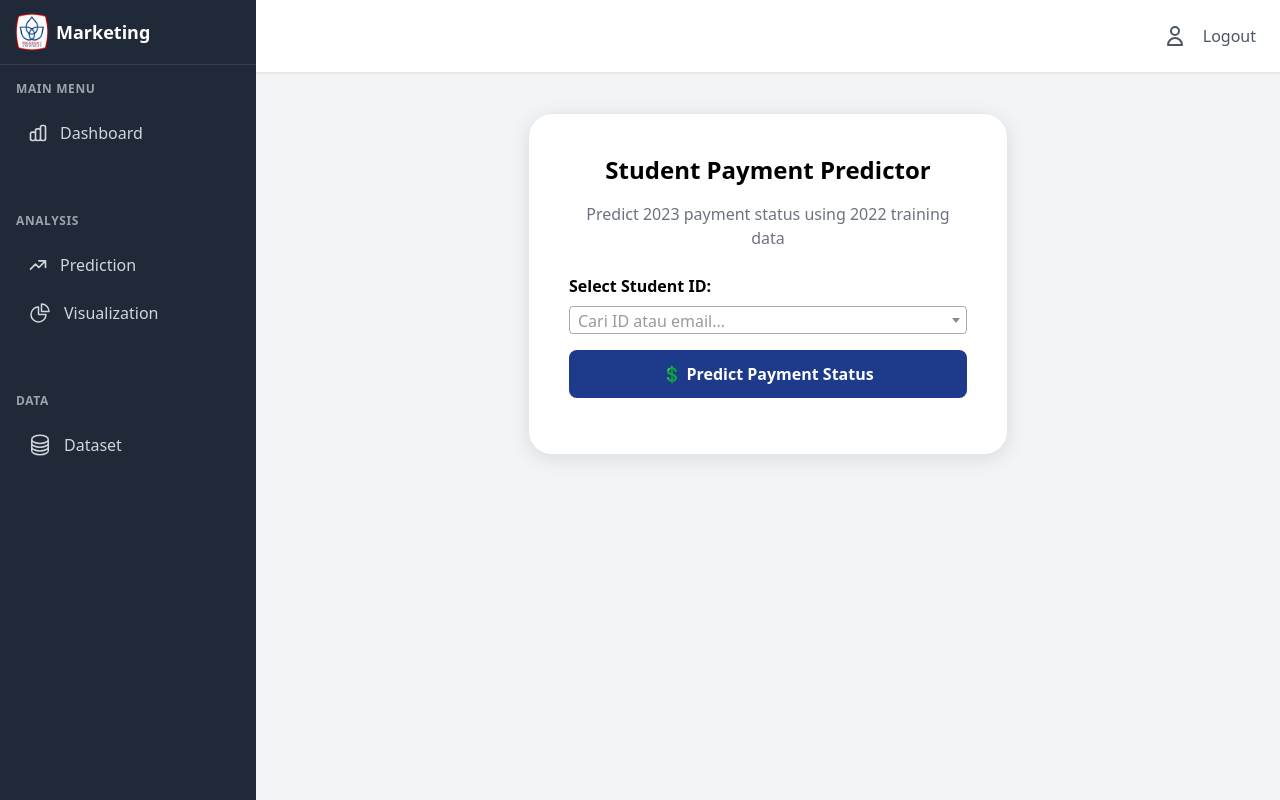
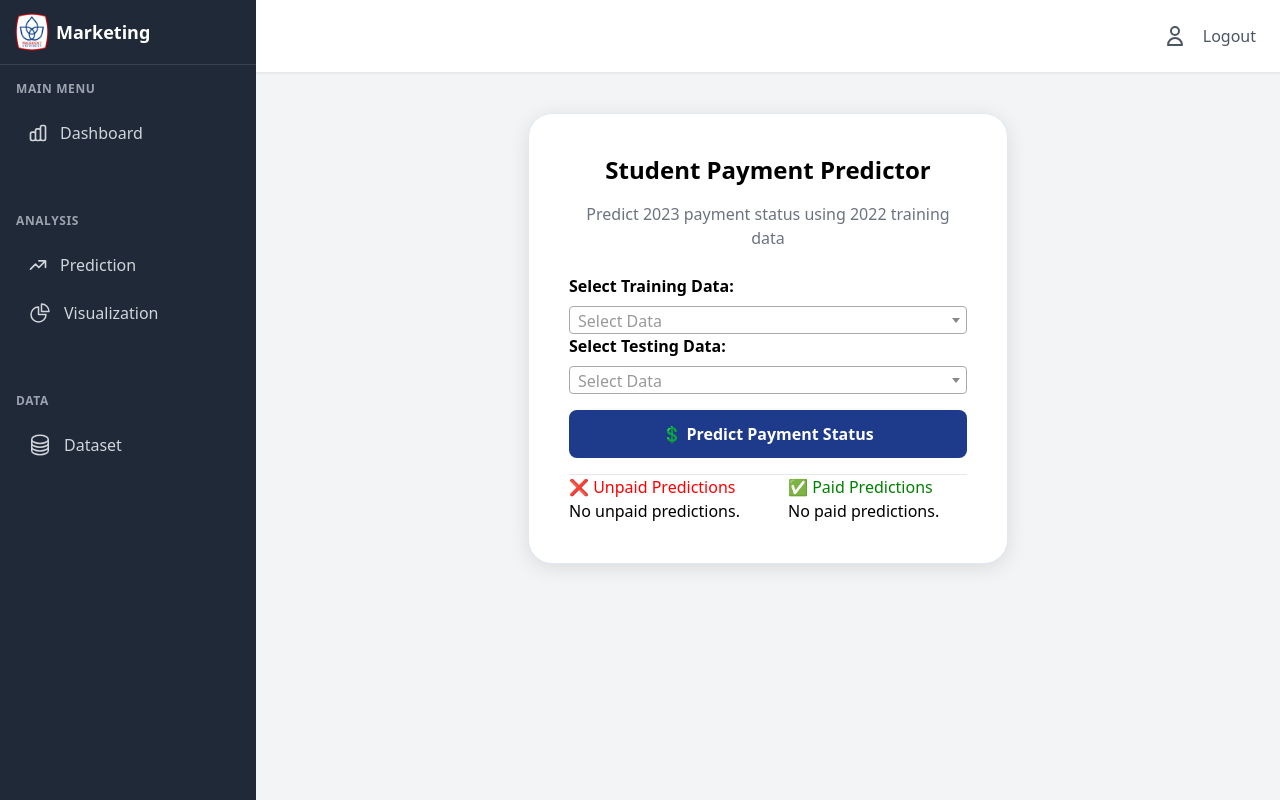
Before and after one commit to najlasjad/marketing, a Django app: page /prediction/ in a window 1280 px wide. Run offline with Django 5.2, Linux system fonts and the light colour scheme; a user stored in the database is signed in; data that the repository does not hold is empty; some libraries are stand-ins or nearby versions.

Commit message:
prediction revise

```diff
--- a/marketing_app/templates/dashboard.html
+++ b/marketing_app/templates/dashboard.html
@@ -487,7 +487,7 @@
                 </div>
 
                 <div class="charts-container" style="display: flex; flex-direction: column;">
-                    <h1 style="margin-bottom: 10px; font-size: 50px">🗺️ Student Distribution Map per Province</h1>
+                    <h1 style="margin-bottom: 10px; font-size: 30px">🗺️ Student Distribution Map per Province</h1>
                     <div class="chart" style="width: 100%; max-width: 1000px; margin: auto;">
                         {{ map_html|safe }}
                     </div>
--- a/marketing_app/templates/prediction.html
+++ b/marketing_app/templates/prediction.html
@@ -246,55 +246,63 @@
 
       <form method="post">
         {% csrf_token %}
-        <label for="idregistrantdata" class="block font-semibold mb-2">Select Student ID:</label>
-          <select name="idregistrantdata" id="idregistrantdata" onchange="this.form.submit()" class="select2 w-full p-3 border border-gray-300 rounded-lg mb-4">
-            <option value="">-- Choose ID --</option>
-            {% for student in student_options %}
-              <option value="{{ student.idregistrantdata }}" {% if student.idregistrantdata == selected_idregistrantdata %}selected{% endif %}>
-                {{ student.idregistrantdata }} - {{ student.email }}
+        <label for="training_file_id" class="block font-semibold mb-2">Select Training Data:</label>
+          <select name="training_file_id" id="training_file_id" onchange="this.form.submit()" class="select2 w-full p-3 border border-gray-300 rounded-lg mb-4">
+            <option value="">-- Choose Training Data --</option>
+            {% for doc in documents %}
+              <option value="{{ doc.id }}" {% if doc.id|stringformat:"s" == selected_train %}selected{% endif %}>
+                {{ doc.name }}
               </option>
             {% endfor %}
           </select>
 
-
-        {% if selected_student_data %}
-        <div class="bg-gray-50 border rounded-lg p-4 mb-4">
-          <h2 class="text-lg font-semibold mb-2">Student Information</h2>
-          <p><strong>ID:</strong> {{ selected_student_data.idregistrantdata }}</p>
-          <p><strong>Email:</strong> {{ selected_student_data.email }}</p>
-          <p><strong>Group:</strong> {{ selected_student_data.groupreg }}</p>
-          <p><strong>Reg Type:</strong> {{ selected_student_data.regtype }}</p>
-          <p><strong>School Type:</strong> {{ selected_student_data.idschooltypedata }}</p>
-          <p><strong>Major:</strong> {{ selected_student_data.idmajordata }}</p>
-          <p><strong>Province:</strong> {{ selected_student_data.iddataprovinces }}</p>
-          <p><strong>Payment Amount:</strong> Rp {{ selected_student_data.paymentamount|floatformat:0|intcomma }}</p>
-        </div>
-        {% endif %}
+          <label for="testing_file_id" class="block font-semibold mb-2">Select Testing Data:</label>
+          <select name="testing_file_id" id="testing_file_id" onchange="this.form.submit()" class="select2 w-full p-3 border border-gray-300 rounded-lg mb-4">
+            <option value="">-- Choose Testing Data --</option>
+            {% for doc in documents %}
+              <option value="{{ doc.id }}" {% if doc.id|stringformat:"s" == selected_test %}selected{% endif %}>
+                {{ doc.name }}
+              </option>
+            {% endfor %}
+          </select>
 
         <button type="submit" class="w-full bg-blue-900 hover:bg-blue-800 text-white font-semibold py-3 px-4 rounded-lg my-4">
           💲 Predict Payment Status
         </button>
       </form>
 
-      {% if prediction_results %}
-      <div class="bg-white border border-blue-200 rounded-lg p-4 mt-4">
-        <h2 class="text-lg font-bold mb-2">Prediction Result</h2>
-        {% if prediction_results.error %}
-          <p class="text-red-500">{{ prediction_results.error }}</p>
-        {% else %}
-          <p><strong>Status:</strong> {{ prediction_results.status }}</p>
-          <p><strong>Probability Paid:</strong> {{ prediction_results.probability_paid }}%</p>
-          <p><strong>Probability Not Paid:</strong> {{ prediction_results.probability_unpaid }}%</p>
-        {% endif %}
+      <hr>
+
+      <div style="display: flex; gap: 40px;">
+        <div style="flex: 1;">
+          <h3 style="color: red;">❌ Unpaid Predictions</h3>
+          <ul>
+            {% for row in predictions_unpaid %}
+              <li>ID: {{ row.idregistrantdata }} | Prob: {{ row.proba_unpaid|floatformat:2 }}%</li>
+            {% empty %}
+              <li>No unpaid predictions.</li>
+            {% endfor %}
+          </ul>
+        </div>
+
+        <div style="flex: 1;">
+          <h3 style="color: green;">✅ Paid Predictions</h3>
+          <ul>
+            {% for row in predictions_paid %}
+              <li>ID: {{ row.idregistrantdata }} | Prob: {{ row.proba_paid|floatformat:2 }}%</li>
+            {% empty %}
+              <li>No paid predictions.</li>
+            {% endfor %}
+          </ul>
+        </div>
       </div>
-      {% endif %}
     </div>
   </body>
 
   <script>
     $(document).ready(function() {
       $('.select2').select2({
-        placeholder: "Cari ID atau email...",
+        placeholder: "Select Data",
         allowClear: true,
         width: '100%'
       });
--- a/marketing_app/views.py
+++ b/marketing_app/views.py
@@ -335,130 +335,107 @@ def delete_dataset(request, id):
 def prediction_view(request):
     is_admin = request.user.is_superuser or request.user.is_staff
     documents = Document.objects.all().order_by('-uploaded_at')
-    test_doc = documents.filter(name__icontains='2023').first()
 
-    prediction_results = None
-    selected_idregistrantdata = request.POST.get(
-        'idregistrantdata') if request.method == 'POST' else None
-    selected_student_data = None
-    student_options = []
-    test_df = None
+    training_file_id = request.POST.get('training_file_id')
+    testing_file_id = request.POST.get('testing_file_id')
 
-    selected_columns = [
-        'idregistrantdata',
-        'groupreg',
-        'regtype',
-        'iddataregkhusustype',
-        'idschooltypedata',
-        'idschooljurusandata',
-        'email',
-        'idmajordata',
-        'idcountrydata',
-        'iddataprovinces',
-        'iddataregencies',
-        'paymentamount',
-        'ispaid',
-    ]
+    training_df = None
+    testing_df = None
+    predictions_paid = []
+    predictions_unpaid = []
 
-    ump_mapping = {
-        0: 2725504, 11: 3166460, 12: 2522609, 13: 2512539, 14: 2938564, 15: 2698940,
-        16: 3144446, 17: 2238094, 18: 2440486, 19: 3264884, 21: 3050172, 31: 4641854,
-        32: 1841487, 33: 1812935, 34: 1840915, 35: 1891567, 36: 2501203, 51: 2516971,
-        52: 2207212, 53: 1975000, 61: 2434328, 62: 2922516, 63: 2906473, 64: 3014497,
-        65: 3016738, 71: 3310723, 72: 2390739, 73: 3165876, 74: 2576016, 75: 2800580,
-        76: 2678863, 81: 2619312, 82: 2862231, 91: 3200000, 94: 3561932,
-    }
+    if training_file_id and testing_file_id:
+        try:
+            # Ambil path file
+            train_doc = Document.objects.get(id=training_file_id)
+            test_doc = Document.objects.get(id=testing_file_id)
 
-    if test_doc:
+            # Load CSV
+            training_df = pd.read_csv(
+                train_doc.file.path, delimiter=';', encoding='utf-8')
+            testing_df = pd.read_csv(
+                test_doc.file.path, delimiter=';', encoding='utf-8')
+        except Exception as e:
+            return render(request, 'prediction.html', {
+                'error': f'Gagal memuat file: {str(e)}',
+                'documents': documents,
+                'is_admin': is_admin
+            })
+
+        # Kolom penting
+        feature_cols = [
+            'groupreg', 'regtype', 'iddataregkhusustype',
+            'idschooltypedata', 'idschooljurusandata',
+            'idmajordata', 'idcountrydata', 'iddataprovinces',
+            'iddataregencies', 'paymentamount', 'ump'
+        ]
+
+        ump_mapping = {
+            0: 2725504, 11: 3166460, 12: 2522609, 13: 2512539, 14: 2938564, 15: 2698940,
+            16: 3144446, 17: 2238094, 18: 2440486, 19: 3264884, 21: 3050172, 31: 4641854,
+            32: 1841487, 33: 1812935, 34: 1840915, 35: 1891567, 36: 2501203, 51: 2516971,
+            52: 2207212, 53: 1975000, 61: 2434328, 62: 2922516, 63: 2906473, 64: 3014497,
+            65: 3016738, 71: 3310723, 72: 2390739, 73: 3165876, 74: 2576016, 75: 2800580,
+            76: 2678863, 81: 2619312, 82: 2862231, 91: 3200000, 94: 3561932,
+        }
+
         try:
-            test_df = pd.read_csv(test_doc.file.path,
-                                  delimiter=';', encoding='utf-8')
-        except Exception:
-            test_df = pd.read_csv(test_doc.file.path)
+            # Tambahkan kolom 'ump'
+            testing_df['ump'] = testing_df['iddataprovinces'].map(ump_mapping)
 
-        if 'idregistrantdata' in test_df.columns:
-            test_df = test_df.dropna(subset=['idregistrantdata'])
-            test_df = test_df.drop_duplicates(
-                subset='idregistrantdata', keep='first')
-            if 'email' not in test_df.columns:
-                test_df['email'] = ''
-            test_df = test_df[selected_columns]
-            student_options = test_df[[
-                'idregistrantdata', 'email']].to_dict('records')
+            # Load model & fitur
+            model_path = os.path.join(settings.BASE_DIR, 'xgb_model.pkl')
+            feature_path = os.path.join(
+                settings.BASE_DIR, 'xgb_model_features.pkl')
+            model = joblib.load(model_path)
+            model_features = joblib.load(feature_path)
 
-    if selected_idregistrantdata and test_df is not None:
-        student_row = test_df[test_df['idregistrantdata'].astype(
-            str) == str(selected_idregistrantdata)]
+            df_pred = testing_df.copy()
+            df_pred = df_pred[feature_cols]
 
-        if not student_row.empty:
-            selected_student_data = student_row.iloc[0].to_dict()
+            # Encoding
+            categorical_cols = [col for col in df_pred.columns if df_pred[col].nunique(
+            ) < 15 and df_pred[col].dtype in ['int64', 'object']]
+            ordinal_cols = [
+                col for col in categorical_cols if df_pred[col].dtype != 'object']
+            nominal_cols = [
+                col for col in categorical_cols if df_pred[col].dtype == 'object']
 
-            # Mapping UMP
-            student_row['ump'] = student_row['iddataprovinces'].map(
-                ump_mapping)
-            selected_student_data['ump'] = int(student_row['ump'].values[0]) if not pd.isna(
-                student_row['ump'].values[0]) else None
+            for col in ordinal_cols:
+                le = LabelEncoder()
+                df_pred[col] = le.fit_transform(df_pred[col])
 
-            if request.method == 'POST':
-                model_path = os.path.join(settings.BASE_DIR, 'xgb_model.pkl')
-                feature_path = os.path.join(
-                    settings.BASE_DIR, 'xgb_model_features.pkl')
+            df_pred = pd.get_dummies(df_pred, columns=nominal_cols)
+            df_pred = df_pred.reindex(columns=model_features, fill_value=0)
 
-                if os.path.exists(model_path) and os.path.exists(feature_path):
-                    model = joblib.load(model_path)
-                    model_features = joblib.load(feature_path)
+            # Predict
+            predictions = model.predict(df_pred)
+            probabilities = model.predict_proba(df_pred)
 
-                    feature_cols = [
-                        'groupreg', 'regtype', 'iddataregkhusustype',
-                        'idschooltypedata', 'idschooljurusandata',
-                        'idmajordata', 'idcountrydata', 'iddataprovinces',
-                        'iddataregencies', 'paymentamount', 'ump'
-                    ]
+            testing_df['predicted'] = predictions
+            testing_df['proba_paid'] = probabilities[:, 1]
+            testing_df['proba_unpaid'] = probabilities[:, 0]
 
-                    try:
-                        df_pred = student_row.copy()
-                        df_pred = df_pred[feature_cols]
+            # Bagi berdasarkan prediksi
+            predictions_paid = testing_df[testing_df['predicted'] == 1].to_dict(
+                'records')
+            predictions_unpaid = testing_df[testing_df['predicted'] == 0].to_dict(
+                'records')
 
-                        # Encoding
-                        categorical_cols = [col for col in df_pred.columns if df_pred[col].nunique(
-                        ) < 15 and df_pred[col].dtype in ['int64', 'object']]
-                        ordinal_cols = [
-                            col for col in categorical_cols if df_pred[col].dtype != 'object']
-                        nominal_cols = [
-                            col for col in categorical_cols if df_pred[col].dtype == 'object']
-
-                        for col in ordinal_cols:
-                            le = LabelEncoder()
-                            df_pred[col] = le.fit_transform(df_pred[col])
-
-                        df_pred = pd.get_dummies(df_pred, columns=nominal_cols)
-
-                        # ✅ Align to model's expected columns
-                        df_pred = df_pred.reindex(
-                            columns=model_features, fill_value=0)
-
-                        prediction = model.predict(df_pred)[0]
-                        proba = model.predict_proba(df_pred)[0]
-
-                        prediction_results = {
-                            'status': 'Paid' if prediction == 1 else 'Not Paid',
-                            'probability_paid': round(proba[1] * 100, 2),
-                            'probability_unpaid': round(proba[0] * 100, 2),
-                        }
-                    except Exception as e:
-                        prediction_results = {
-                            'error': f'Prediction error: {str(e)}'
-                        }
-                else:
-                    prediction_results = {
-                        'error': 'Model or feature structure file not found.'}
+        except Exception as e:
+            return render(request, 'prediction.html', {
+                'error': f'Error saat prediksi: {str(e)}',
+                'documents': documents,
+                'is_admin': is_admin
+            })
 
     return render(request, 'prediction.html', {
         'is_admin': is_admin,
-        'student_options': student_options,
-        'prediction_results': prediction_results,
-        'selected_student_data': selected_student_data,
-        'selected_idregistrantdata': selected_idregistrantdata
+        'documents': documents,
+        'selected_train': training_file_id,
+        'selected_test': testing_file_id,
+        'predictions_paid': predictions_paid,
+        'predictions_unpaid': predictions_unpaid
     })
 
 
```
